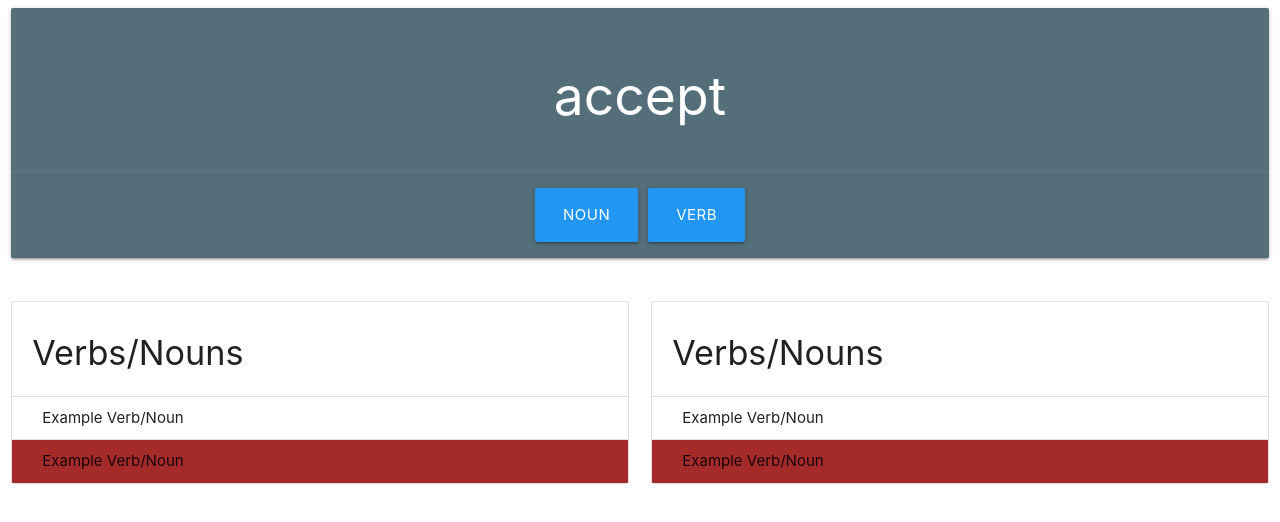
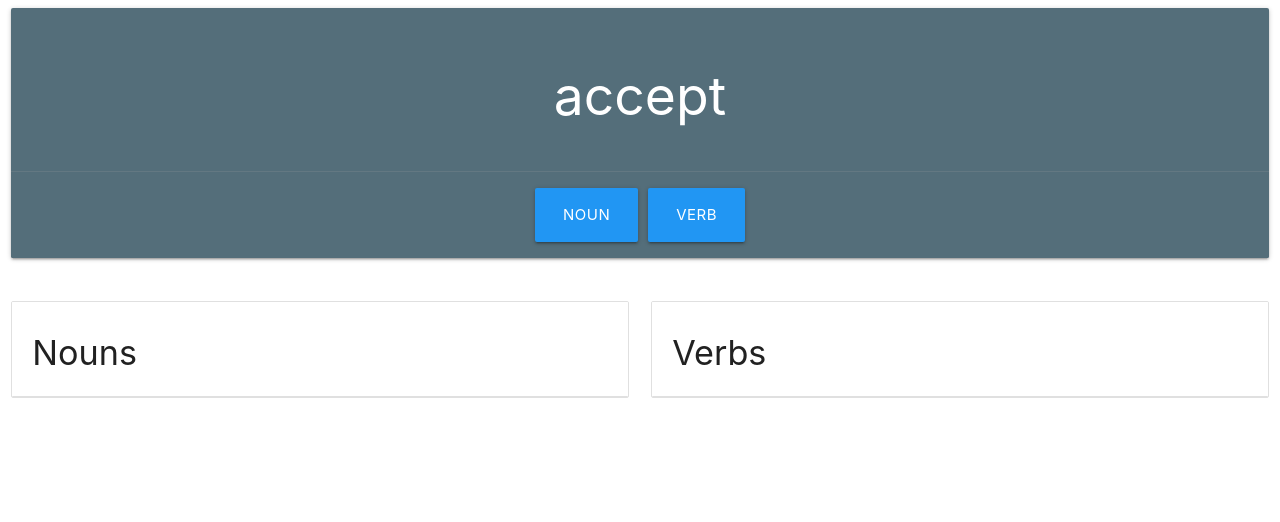
Before and after one commit to AdamKaluza/easy-words, an Angular app: page / in a window 1280 px wide. Shown: the top 522 px of the page. Built offline with nearby package versions, Linux system fonts and the light colour scheme.

Commit message:
handle nouns and verbs checking

```diff
--- a/src/app/app.component.html
+++ b/src/app/app.component.html
@@ -3,9 +3,9 @@
     <app-question></app-question>
   </div>
   <div class="col s6">
-    <app-answers></app-answers>
+    <app-answers title="Nouns" [words]="nouns"></app-answers>
   </div>
   <div class="col s6">
-    <app-answers></app-answers>
+    <app-answers title="Verbs" [words]="verbs"></app-answers>
   </div>
 </div>
--- a/src/app/app.component.ts
+++ b/src/app/app.component.ts
@@ -1,4 +1,5 @@
 import { Component } from '@angular/core';
+import {WordsService} from "./services/words.service";
 
 @Component({
   selector: 'app-root',
@@ -7,4 +8,16 @@ import { Component } from '@angular/core';
 })
 export class AppComponent {
   title = 'easy-words';
+
+  constructor(private wordsService: WordsService) {
+  }
+
+  get nouns() {
+    return this.wordsService.getNouns();
+  }
+
+  get verbs() {
+    return this.wordsService.getVerbs();
+  }
+
 }
--- a/src/app/components/answers/answers.component.html
+++ b/src/app/components/answers/answers.component.html
@@ -1,15 +1,12 @@
 <ul class="collection with-header">
   <li class="collection-header">
-    <h4>Verbs/Nouns</h4>
+    <h4>{{title}}</h4>
   </li>
   <li
     class="collection-item"
+    *ngFor="let word of words"
+    [ngClass]="{incorrect: word?.correct === false}"
   >
-    Example Verb/Noun
-  </li>
-  <li
-    class="collection-item incorrect"
-  >
-    Example Verb/Noun
+    {{word.word}}
   </li>
 </ul>
--- a/src/app/components/answers/answers.component.ts
+++ b/src/app/components/answers/answers.component.ts
@@ -1,4 +1,5 @@
-import { Component, OnInit } from '@angular/core';
+import {Component, Input, OnInit} from '@angular/core';
+import {WordType} from "../../data/models";
 
 @Component({
   selector: 'app-answers',
@@ -7,6 +8,9 @@ import { Component, OnInit } from '@angular/core';
 })
 export class AnswersComponent implements OnInit {
 
+  @Input() title: string | undefined;
+  @Input() words: WordType[] | undefined;
+
   constructor() { }
 
   ngOnInit(): void {
```
